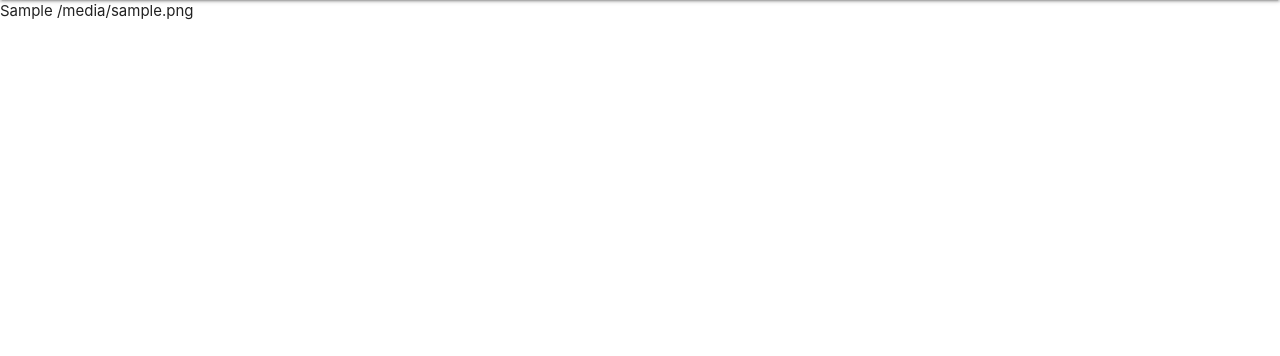
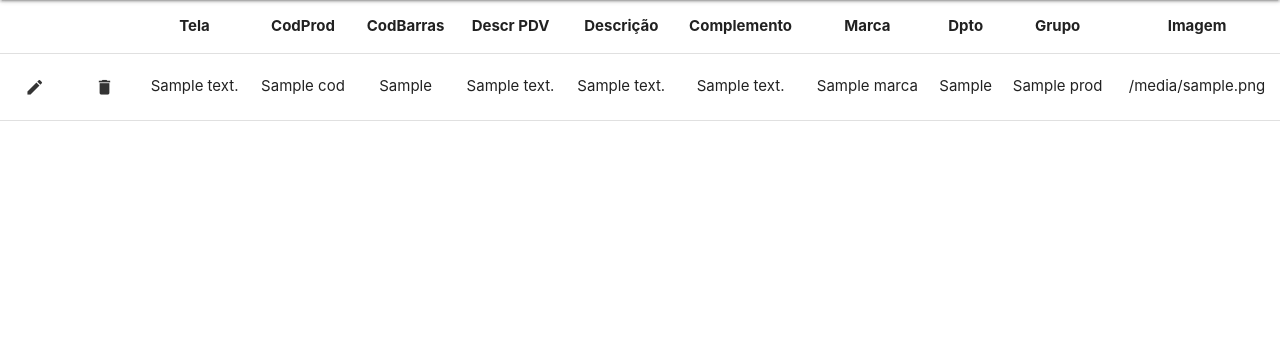
Before and after one commit to camilossantos2809/flex-painel-preco, a Django app: template core/templates/list_promotions.html in a window 1280 px wide. Shown: the part 64-420 px from the top of the page. Run offline with Django 3.2, Linux system fonts and the light colour scheme; the template is opened without the code that fills it: most values are stand-ins (such as "Sample title", 1, 10 or a date in 2020).

Commit message:
Refatoração em listagem de promoções

```diff
--- a/core/templates/list_promotions.html
+++ b/core/templates/list_promotions.html
@@ -4,10 +4,50 @@
 {% block title %}Painel de Preços{% endblock %}
 
 {% block content %}
-{% for promo in promotions %}
-    {{ promo.prod.cod_barra }}
-    {{promo.image}}
-{% endfor %}
+<table class="centered highlight responsive-table">
+    <thead>
+        <tr>
+            <th></th>
+            <th></th>
+            <th>Tela</th>
+            <th>CodProd</th>
+            <th>CodBarras</th>
+            <th>Descr PDV</th>
+            <th>Descrição</th>
+            <th>Complemento</th>
+            <th>Marca</th>
+            <th>Dpto</th>
+            <th>Grupo</th>
+            <th>Imagem</th>
+        </tr>
+    </thead>
+    <tbody id="body-prod">
+        {% for promo in promotions %}
+        <tr>
+            <td>
+                <a class="btn-flat" href="promotion/edit/{{promo.id}}">
+                    <i class="material-icons">edit</i>
+                </a>
+            </td>
+            <td>
+                <a class="btn-flat" href="promotion/delete/{{promo.id}}">
+                    <i class="material-icons">delete</i>
+                </a>
+            </td>
+            <td>{{promo.screen.descricao}}</td>
+            <td>{{promo.prod.cod}}</td>
+            <td>{{promo.prod.cod_barra}}</td>
+            <td>{{promo.prod.descricao_pdv}}</td>
+            <td>{{promo.prod.descricao}}</td>
+            <td>{{promo.prod.descricao_comp}}</td>
+            <td>{{promo.prod.marca}}</td>
+            <td>{{promo.prod.dpto_cod}}</td>
+            <td>{{promo.prod.grupo_nome}}</td>
+            <td>{{promo.image}}</td>
+        </tr>
+        {% endfor %}
+    </tbody>
+</table>
 
 <div class="fixed-action-btn">
     <a href="{% url 'add_promotion' %}" class="btn-floating btn-large red">
--- a/core/urls.py
+++ b/core/urls.py
@@ -7,6 +7,7 @@ urlpatterns = [
     path('<int:screen>/promotion', screen_promotion, name='promotion'),
     path('screen/add', add_screen, name="add_screen"),
     path('promotion/add', add_promotion, name="add_promotion"),
+    path('promotion/edit/<int:id>', add_promotion, name="edit_promotion"),
     path('promotions', list_promotions, name="promotions"),
     path('products', list_products, name='list_products'),
 ]
```
Also changed, not shown: core/templates/add_promotion.html (+4 -6 lines), core/views.py (+10 -5 lines).
